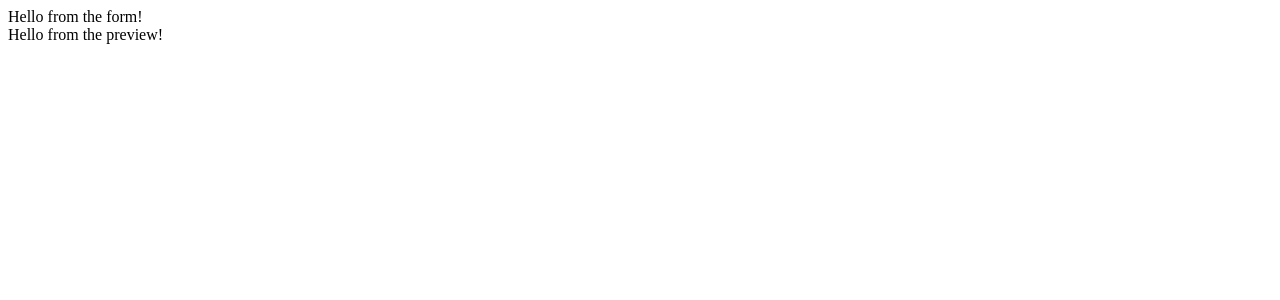
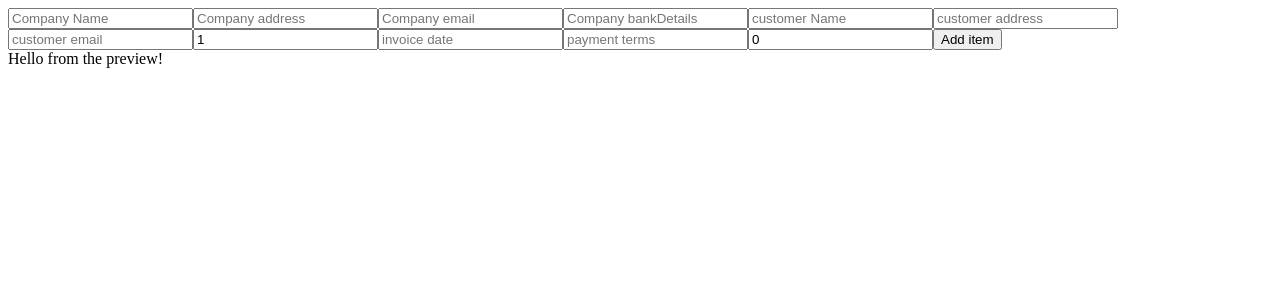
Before and after one commit to Findiepman/invoice-generator, a React (Vite) app: page / in a window 1280 px wide. Shown: the top 300 px of the page. Built offline with nearby package versions, Linux system fonts and the light colour scheme.

Commit message:
Added form inputs and item adding inputs

```diff
--- a/src/components/form.tsx
+++ b/src/components/form.tsx
@@ -7,7 +7,89 @@ interface FormProps {
 
 
 export function Form({ invoice, setInvoice }: FormProps) {
-    return(
-        <div>Hello from the form!</div>
+    const addItem = () => {
+        setInvoice({ ...invoice, items: [...invoice.items, { name: '', price: 0, quantity: 1 }] });
+    };
+
+    return (
+        <main>
+            <input placeholder="Company Name"
+            value={invoice.Company.companyName}
+                onChange={(e) => setInvoice({ ...invoice, Company: { ...invoice.Company, companyName: e.target.value } })}>
+            </input>
+            <input placeholder="Company address"value={invoice.Company.companyAdress}
+                onChange={(e) => setInvoice({ ...invoice, Company: { ...invoice.Company, companyAdress: e.target.value } })}>
+            </input>
+            <input placeholder="Company email"value={invoice.Company.companyEmail}
+                onChange={(e) => setInvoice({ ...invoice, Company: { ...invoice.Company, companyEmail: e.target.value } })}>
+            </input>
+            <input placeholder="Company bankDetails"
+                value={invoice.Company.bankDetails}
+                onChange={(e) => setInvoice({ ...invoice, Company: { ...invoice.Company, bankDetails: e.target.value } })}>
+            </input>
+
+            <input placeholder="customer Name"value={invoice.Customer.customerName}
+                onChange={(e) => setInvoice({ ...invoice, Customer: { ...invoice.Customer, customerName: e.target.value } })}>
+            </input>
+
+            <input placeholder="customer address" value={invoice.Customer.customerAdress}
+                onChange={(e) => setInvoice({ ...invoice, Customer: { ...invoice.Customer, customerAdress: e.target.value } })}>
+            </input>
+            <input placeholder="customer email"value={invoice.Customer.customerEmail}
+                onChange={(e) => setInvoice({ ...invoice, Customer: { ...invoice.Customer, customerEmail: e.target.value } })}>
+            </input>
+
+            <input placeholder="invoice number"
+                value={invoice.invoiceNumber}
+                onChange={(e) => setInvoice({ ...invoice, invoiceNumber: Number(e.target.value) })}>
+            </input>
+            <input placeholder="invoice date"
+                value={invoice.date}
+                onChange={(e) => setInvoice({ ...invoice, date: e.target.value })}>
+            </input>
+            <input placeholder="payment terms"
+                value={invoice.paymentTerms}
+                onChange={(e) => setInvoice({ ...invoice, paymentTerms: e.target.value })}>
+            </input>
+            <input placeholder="invoice VAT"
+                value={invoice.vat}
+                onChange={(e) => setInvoice({ ...invoice, vat: Number(e.target.value) })}
+            >
+            </input>
+
+            {invoice.items.map((item, index) => (
+                <div key={index}>
+                    <input
+                        value={item.name}
+                        onChange={(e) => {
+                            const updatedItems = [...invoice.items];
+                            updatedItems[index] = { ...item, name: e.target.value };
+                            setInvoice({ ...invoice, items: updatedItems });
+                        }}
+                    />
+                    <input
+                        value={item.price}
+                        onChange={(e) => {
+                            const updatedItems = [...invoice.items];
+                            updatedItems[index] = { ...item, price: Number(e.target.value) };
+                            setInvoice({ ...invoice, items: updatedItems });
+                        }}
+                    />
+                    <input
+                        value={item.quantity}
+                        onChange={(e) => {
+                            const updatedItems = [...invoice.items];
+                            updatedItems[index] = { ...item, quantity: Number(e.target.value) };
+                            setInvoice({ ...invoice, items: updatedItems });
+                        }}
+                    />
+                    <button onClick={() => {
+                        const updatedItems = invoice.items.filter((_, i) => i !== index);
+                        setInvoice({ ...invoice, items: updatedItems });
+                    }}>Remove</button>
+                </div>
+            ))}
+            <button onClick={addItem}>Add item</button>
+        </main>
     )
 }
```
